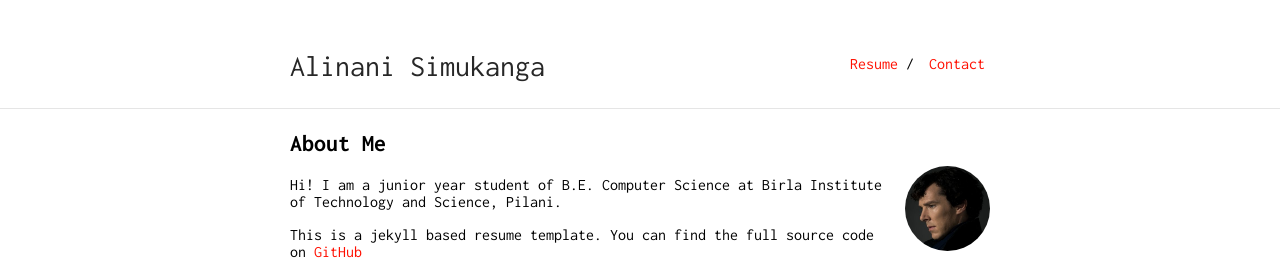
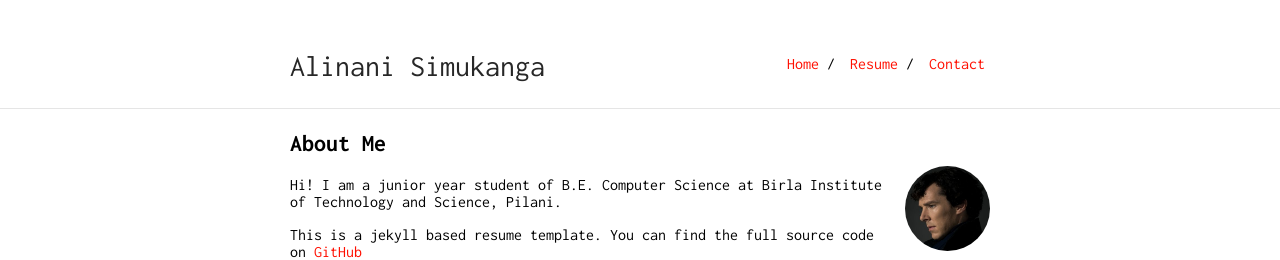
Before and after one commit to a1inani/a1inani.github.io, a Jekyll site: the page built from index.md, in a window 1280 px wide. Shown: the top 260 px of the page. Built offline with Jekyll 4.4.1, drawn with Linux system fonts in a browser that asks for light colours; our own code applies the rules of GitHub Pages for plain Markdown files.

Commit message:
Add link to home

```diff
--- a/_config.yml
+++ b/_config.yml
@@ -15,6 +15,8 @@ sass:
     sass_dir: _sass
 
 nav:
+ - name: "Home"
+   link: "/"
  - name: "Resume"
    link: "resume.pdf"
  - name: "Contact"
```
